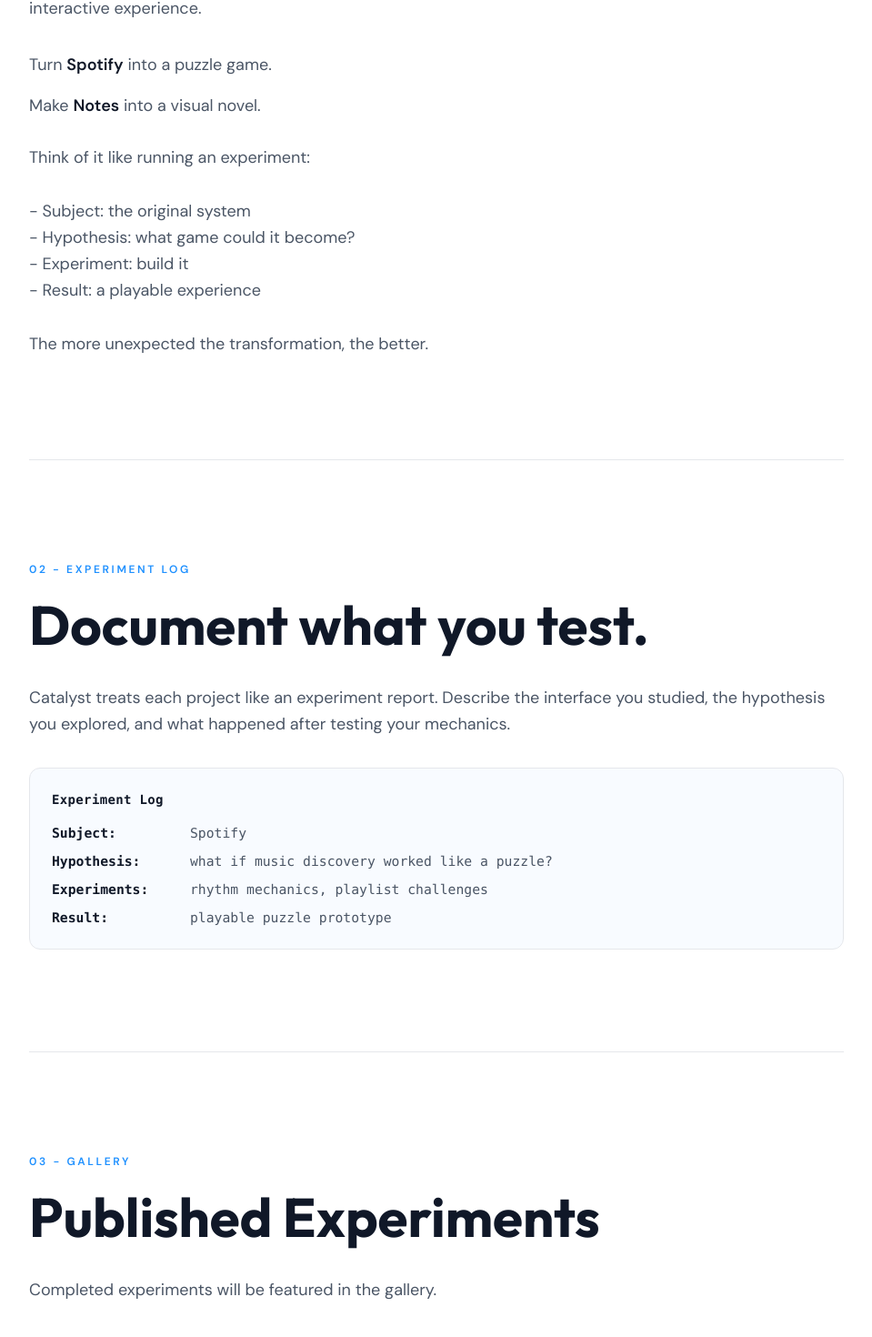
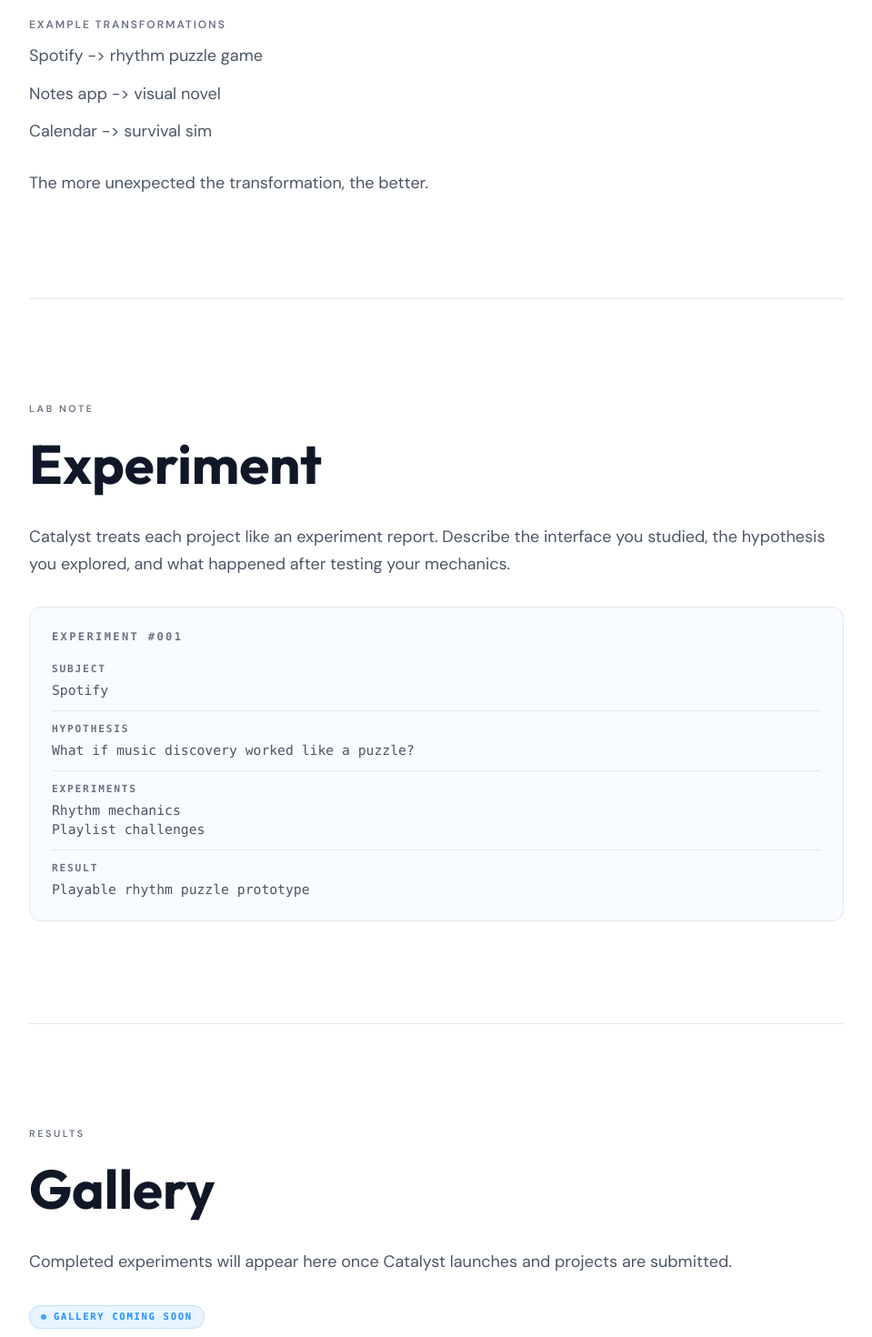
Before and after one commit to renaxii/catalyst, a SvelteKit app: page / in a window 1280 px wide. Shown: the part 1173-2643 px from the top of the page at 91% size, without its empty margins (160-1119 px from the left). Built offline with nearby package versions, Linux system fonts and the light colour scheme.

Commit message:
changed some formatting

```diff
--- a/src/routes/+page.svelte
+++ b/src/routes/+page.svelte
@@ -97,7 +97,7 @@
 		<span class="font-heading text-lg font-bold tracking-tight text-gray-900">Catalyst</span>
 		<div class="flex items-center gap-7 md:gap-9">
 			<ul class="hidden items-center gap-8 md:flex">
-				{#each [['#challenge', 'Challenge'], ['#experiment-log', 'Experiment Log'], ['#gallery', 'Gallery'], ['#prizes', 'Prizes'], ['#faq', 'FAQ']] as [href, label]}
+				{#each [['#challenge', 'Challenge'], ['#experiment', 'Experiment'], ['#gallery', 'Gallery'], ['#rewards', 'Rewards'], ['#faq', 'FAQ']] as [href, label]}
 					<li>
 						<a
 							{href}
@@ -142,10 +142,10 @@
 	/>
 </a>
 
-<main class="overflow-x-hidden px-6 pt-24 pb-24 md:pt-28 md:pb-32">
+<main class="lab-grid overflow-x-hidden px-6 pt-24 pb-24 md:pt-28 md:pb-32">
 	<section
 		bind:this={heroSectionEl}
-		class="relative mx-auto flex min-h-[84vh] w-full max-w-5xl flex-col items-center justify-center pb-24 text-center md:min-h-[88vh] md:pb-28"
+		class="hero-grid relative mx-auto flex min-h-[84vh] w-full max-w-5xl flex-col items-center justify-center pb-24 text-center md:min-h-[88vh] md:pb-28"
 	>
 		<h1
 			in:fade={{ duration: 520 }}
@@ -178,68 +178,74 @@
 	<section
 		id="challenge"
 		use:reveal
-		class="reveal-section mx-auto w-full max-w-4xl border-t border-gray-200 py-24 md:py-28"
+		class="reveal-section scroll-mt-24 mx-auto w-full max-w-4xl border-t border-gray-200 py-24 md:py-28"
 	>
-		<p class="reveal-item text-xs font-semibold uppercase tracking-[0.22em] text-dodger" style="--reveal-order: 0;">
-			01 - Challenge
+		<p
+			class="reveal-item lab-marker font-mono text-[0.67rem] font-semibold uppercase tracking-[0.24em] text-gray-500"
+			style="--reveal-order: 0;"
+		>
+			EXPERIMENT 01
 		</p>
 		<h2 class="reveal-item mt-4 font-heading text-4xl font-bold leading-tight text-gray-900 md:text-6xl" style="--reveal-order: 1;">
 			A simple rule:
 			<span class="block">interface becomes gameplay.</span>
 		</h2>
 		<p class="reveal-item mt-7 text-base leading-relaxed text-gray-600 md:text-lg" style="--reveal-order: 2;">
-			Take something people already know - an app, a tool, a system - and transform it into a playable game or interactive experience.
+			Take something people already know and reframe it as gameplay.
 		</p>
-		<ul class="mt-8 space-y-4 text-base leading-relaxed text-gray-600 md:text-lg">
-			<li class="reveal-item rounded-md px-3 -mx-3 transition-colors duration-200 hover:bg-dodger/5" style="--reveal-order: 3;">Turn <span class="font-semibold text-gray-900">Spotify</span> into a puzzle game.</li>
-            <li class="reveal-item rounded-md px-3 -mx-3 transition-colors duration-200 hover:bg-dodger/5" style="--reveal-order: 6;">Make <span class="font-semibold text-gray-900">Notes</span> into a visual novel.</li>
+		<p class="reveal-item mt-6 text-xs font-semibold uppercase tracking-[0.16em] text-gray-500" style="--reveal-order: 3;">
+			Example transformations
+		</p>
+		<ul class="mt-3 space-y-3 text-base leading-relaxed text-gray-600 md:text-lg">
+			<li class="reveal-item rounded-md px-3 -mx-3 transition-colors duration-200 hover:bg-dodger/5" style="--reveal-order: 4;">Spotify -> rhythm puzzle game</li>
+			<li class="reveal-item rounded-md px-3 -mx-3 transition-colors duration-200 hover:bg-dodger/5" style="--reveal-order: 5;">Notes app -> visual novel</li>
+			<li class="reveal-item rounded-md px-3 -mx-3 transition-colors duration-200 hover:bg-dodger/5" style="--reveal-order: 6;">Calendar -> survival sim</li>
 		</ul>
-        <p class="reveal-item mt-7 text-base leading-relaxed text-gray-600 md:text-lg" style="--reveal-order: 5;">
-        Think of it like running an experiment:<br><br>
-        - Subject: the original system<br>
-        - Hypothesis: what game could it become?<br>
-        - Experiment: build it<br>
-        - Result: a playable experience<br><br>
-        The more unexpected the transformation, the better.
-        </p>
+		<p class="reveal-item mt-7 text-base leading-relaxed text-gray-600 md:text-lg" style="--reveal-order: 7;">
+			The more unexpected the transformation, the better.
+		</p>
 	</section>
 
 	<section
-		id="experiment-log"
+		id="experiment"
 		use:reveal
-		class="reveal-section mx-auto w-full max-w-4xl border-t border-gray-200 py-24 md:py-28"
+		class="reveal-section scroll-mt-24 mx-auto w-full max-w-4xl border-t border-gray-200 py-24 md:py-28"
 	>
-		<p class="reveal-item text-xs font-semibold uppercase tracking-[0.22em] text-dodger" style="--reveal-order: 0;">
-			02 - Experiment Log
+		<p
+			class="reveal-item lab-marker font-mono text-[0.67rem] font-semibold uppercase tracking-[0.24em] text-gray-500"
+			style="--reveal-order: 0;"
+		>
+			LAB NOTE
 		</p>
 		<h2 class="reveal-item mt-4 font-heading text-4xl font-bold leading-tight text-gray-900 md:text-6xl" style="--reveal-order: 1;">
-			Document what you test.
+			Experiment
 		</h2>
 		<p class="reveal-item mt-7 text-base leading-relaxed text-gray-600 md:text-lg" style="--reveal-order: 2;">
 			Catalyst treats each project like an experiment report. Describe the interface you studied, the
 			hypothesis you explored, and what happened after testing your mechanics.
 		</p>
 		<div
-			class="reveal-item lab-note mt-8 rounded-xl border border-gray-200 bg-[#F8FBFF] px-5 py-5 text-[0.95rem] leading-relaxed md:px-6 md:py-6"
+			class="reveal-item lab-note lab-entry mt-8 rounded-xl border border-gray-200 bg-[#F8FBFF] px-5 py-5 text-[0.95rem] leading-relaxed md:px-6 md:py-6"
 			style="--reveal-order: 3;"
 		>
-			<p class="font-mono text-sm font-semibold tracking-wide text-gray-900">Experiment Log</p>
-			<dl class="mt-4 space-y-2.5 font-mono text-sm md:text-[0.92rem]">
-				<div class="grid grid-cols-[8.5rem_1fr] gap-x-4">
-					<dt class="font-semibold text-gray-900">Subject:</dt>
-					<dd class="text-gray-600">Spotify</dd>
+			<p class="font-mono text-xs font-semibold uppercase tracking-[0.2em] text-gray-500">Experiment #001</p>
+			<dl class="mt-5 font-mono text-sm md:text-[0.92rem]">
+				<div class="py-3 first:pt-0">
+					<dt class="text-[0.7rem] font-semibold uppercase tracking-[0.16em] text-gray-500">Subject</dt>
+					<dd class="mt-1 text-gray-600">Spotify</dd>
 				</div>
-				<div class="grid grid-cols-[8.5rem_1fr] gap-x-4">
-					<dt class="font-semibold text-gray-900">Hypothesis:</dt>
-					<dd class="text-gray-600">what if music discovery worked like a puzzle?</dd>
+				<div class="field-divider py-3">
+					<dt class="text-[0.7rem] font-semibold uppercase tracking-[0.16em] text-gray-500">Hypothesis</dt>
+					<dd class="mt-1 text-gray-600">What if music discovery worked like a puzzle?</dd>
 				</div>
-				<div class="grid grid-cols-[8.5rem_1fr] gap-x-4">
-					<dt class="font-semibold text-gray-900">Experiments:</dt>
-					<dd class="text-gray-600">rhythm mechanics, playlist challenges</dd>
+				<div class="field-divider py-3">
+					<dt class="text-[0.7rem] font-semibold uppercase tracking-[0.16em] text-gray-500">Experiments</dt>
+					<dd class="mt-1 text-gray-600">Rhythm mechanics</dd>
+					<dd class="text-gray-600">Playlist challenges</dd>
 				</div>
-				<div class="grid grid-cols-[8.5rem_1fr] gap-x-4">
-					<dt class="font-semibold text-gray-900">Result:</dt>
-					<dd class="text-gray-600">playable puzzle prototype</dd>
+				<div class="field-divider py-3 pb-0">
+					<dt class="text-[0.7rem] font-semibold uppercase tracking-[0.16em] text-gray-500">Result</dt>
+					<dd class="mt-1 text-gray-600">Playable rhythm puzzle prototype</dd>
 				</div>
 			</dl>
 		</div>
@@ -248,36 +254,41 @@
 	<section
 		id="gallery"
 		use:reveal
-		class="reveal-section mx-auto w-full max-w-4xl border-t border-gray-200 py-24 md:py-28"
+		class="reveal-section scroll-mt-24 mx-auto w-full max-w-4xl border-t border-gray-200 py-24 md:py-28"
 	>
-		<p class="reveal-item text-xs font-semibold uppercase tracking-[0.22em] text-dodger" style="--reveal-order: 0;">
-			03 - Gallery
+		<p
+			class="reveal-item lab-marker font-mono text-[0.67rem] font-semibold uppercase tracking-[0.24em] text-gray-500"
+			style="--reveal-order: 0;"
+		>
+			RESULTS
 		</p>
 		<h2 class="reveal-item mt-4 font-heading text-4xl font-bold leading-tight text-gray-900 md:text-6xl" style="--reveal-order: 1;">
-			Published Experiments
+			Gallery
 		</h2>
 		<p class="reveal-item mt-7 text-base leading-relaxed text-gray-600 md:text-lg" style="--reveal-order: 2;">
-			Completed experiments will be featured in the gallery.
+			Completed experiments will appear here once Catalyst launches and projects are submitted.
 		</p>
-		<div class="mt-8 space-y-2 text-base leading-relaxed md:text-lg">
-			<p class="reveal-item rounded-md px-3 -mx-3 font-semibold text-gray-900 transition-colors duration-200 hover:bg-dodger/5" style="--reveal-order: 3;">Experiment #01</p>
-			<p class="reveal-item rounded-md px-3 -mx-3 text-gray-600 transition-colors duration-200 hover:bg-dodger/5" style="--reveal-order: 4;"><span class="font-semibold text-gray-900">Subject:</span> Spotify</p>
-			<p class="reveal-item rounded-md px-3 -mx-3 text-gray-600 transition-colors duration-200 hover:bg-dodger/5" style="--reveal-order: 5;">
-				<span class="font-semibold text-gray-900">Transformation:</span> rhythm puzzle game
+		<div class="reveal-item mt-8" style="--reveal-order: 3;">
+			<p class="inline-flex items-center gap-2 rounded-full border border-dodger/20 bg-dodger/10 px-3 py-1 font-mono text-[0.66rem] font-semibold uppercase tracking-[0.16em] text-dodger">
+				<span class="inline-block h-1.5 w-1.5 rounded-full bg-dodger [animation:pulse_2.8s_ease-in-out_infinite]"></span>
+				Gallery coming soon
 			</p>
 		</div>
 	</section>
 
 	<section
-		id="prizes"
+		id="rewards"
 		use:reveal
-		class="reveal-section mx-auto w-full max-w-4xl border-t border-gray-200 py-24 md:py-28"
+		class="reveal-section scroll-mt-24 mx-auto w-full max-w-4xl border-t border-gray-200 py-24 md:py-28"
 	>
-		<p class="reveal-item text-xs font-semibold uppercase tracking-[0.22em] text-dodger" style="--reveal-order: 0;">
-			04 - Prizes
+		<p
+			class="reveal-item lab-marker font-mono text-[0.67rem] font-semibold uppercase tracking-[0.24em] text-gray-500"
+			style="--reveal-order: 0;"
+		>
+			REWARDS
 		</p>
 		<h2 class="reveal-item mt-4 font-heading text-4xl font-bold leading-tight text-gray-900 md:text-6xl" style="--reveal-order: 1;">
-			Prizes
+			Rewards
 		</h2>
 		<p class="reveal-item mt-7 text-base leading-relaxed text-gray-600 md:text-lg" style="--reveal-order: 2;">
 			If you ship your experiment, you may receive rewards such as game grants, console grants, and
@@ -293,10 +304,13 @@
 	<section
 		id="faq"
 		use:reveal
-		class="reveal-section mx-auto w-full max-w-4xl border-t border-gray-200 py-24 md:py-28"
+		class="reveal-section scroll-mt-24 mx-auto w-full max-w-4xl border-t border-gray-200 py-24 md:py-28"
 	>
-		<p class="reveal-item text-xs font-semibold uppercase tracking-[0.22em] text-dodger" style="--reveal-order: 0;">
-			05 — FAQ
+		<p
+			class="reveal-item lab-marker font-mono text-[0.67rem] font-semibold uppercase tracking-[0.24em] text-gray-500"
+			style="--reveal-order: 0;"
+		>
+			NOTES
 		</p>
 		<h2 class="reveal-item mt-4 font-heading text-4xl font-bold leading-tight text-gray-900 md:text-6xl" style="--reveal-order: 1;">
 			Questions
@@ -357,7 +371,7 @@
 			href="https://hackclub.com"
 			target="_blank"
 			rel="noreferrer"
-			class="font-semibold text-dodger transition-opacity duration-200 hover:opacity-75"
+			class="link-lift inline-block font-semibold text-dodger"
 		>
 			Hack Club
 		</a>
@@ -368,7 +382,7 @@
 			href="https://github.com/renaxii/catalyst"
 			target="_blank"
 			rel="noreferrer"
-			class="inline-block transition-all duration-200 hover:-translate-y-0.5 hover:text-dodger"
+			class="link-lift inline-block"
 		>
 			source code on GitHub
 		</a>
@@ -389,9 +403,54 @@
 		transition-delay: calc(var(--reveal-order, 0) * 70ms);
 	}
 
+	.lab-marker {
+		font-family: 'DM Sans', 'Inter', sans-serif;
+	}
+
+	.lab-entry {
+		transition: transform 260ms ease, border-color 260ms ease, box-shadow 260ms ease;
+	}
+
+	.lab-entry:hover {
+		transform: translateY(-2px);
+		border-color: rgba(30, 144, 255, 0.35);
+		box-shadow: 0 10px 24px -18px rgba(30, 144, 255, 0.55);
+	}
+
+	.field-divider {
+		border-top: 1px solid rgba(148, 163, 184, 0.22);
+	}
+
+	.link-lift {
+		transition: transform 240ms ease, color 240ms ease, opacity 240ms ease;
+	}
+
+	.link-lift:hover {
+		transform: translateY(-2px);
+		color: #1e90ff;
+	}
+
+	.hero-grid::before {
+		content: '';
+		position: absolute;
+		inset: 6% 2% 10% 2%;
+		pointer-events: none;
+		border-radius: 24px;
+		background-image:
+			linear-gradient(to right, rgba(30, 144, 255, 0.055) 1px, transparent 1px),
+			linear-gradient(to bottom, rgba(30, 144, 255, 0.055) 1px, transparent 1px);
+		background-size: 40px 40px;
+		opacity: 0.26;
+		mask-image: radial-gradient(circle at 50% 45%, #000 45%, transparent 92%);
+	}
+
 	:global(.reveal-section.is-visible) {
 		opacity: 1;
 		transform: translateY(0);
+	}
+
+	:global(html) {
+		scroll-behavior: smooth;
 	}
 
 	:global(.is-visible .reveal-item) {
@@ -400,6 +459,10 @@
 	}
 
 	@media (prefers-reduced-motion: reduce) {
+		:global(html) {
+			scroll-behavior: auto;
+		}
+
 		.reveal-section {
 			opacity: 1;
 			transform: none;
@@ -419,7 +482,7 @@
 	:global(main),
 	:global(section),
 	:global(footer) {
-		transition: background-color 200ms ease, color 200ms ease, border-color 200ms ease;
+		transition: background-color 340ms ease, color 340ms ease, border-color 340ms ease;
 	}
 
 	:global(html[data-theme='dark']) {
@@ -458,11 +521,44 @@
 	}
 
 	:global(html[data-theme='dark'] .lab-note) {
-		background-color: rgba(30, 41, 59, 0.7) !important;
-		border-color: rgba(148, 163, 184, 0.35) !important;
+		background-color: rgba(15, 23, 42, 0.92) !important;
+		border-color: rgba(59, 130, 246, 0.32) !important;
+		box-shadow: inset 0 0 0 1px rgba(30, 144, 255, 0.12);
+	}
+
+	:global(html[data-theme='dark'] .lab-entry) {
+		background-color: rgba(15, 23, 42, 0.45) !important;
+		border-color: rgba(148, 163, 184, 0.3) !important;
+	}
+
+	:global(html[data-theme='dark'] .lab-entry:hover) {
+		border-color: rgba(30, 144, 255, 0.45) !important;
+		box-shadow: 0 10px 24px -18px rgba(59, 130, 246, 0.7);
+	}
+
+	:global(html[data-theme='dark'] .field-divider) {
+		border-color: rgba(148, 163, 184, 0.28) !important;
+	}
+
+	:global(html[data-theme='dark'] .lab-marker) {
+		color: #94a3b8 !important;
+	}
+
+	:global(html[data-theme='dark'] .lab-note .text-gray-500) {
+		color: #93c5fd !important;
+	}
+
+	:global(html[data-theme='dark'] .lab-note .text-gray-600) {
+		color: #dbeafe !important;
 	}
 
 	:global(html[data-theme='dark'] .faq-item:hover) {
 		background-color: rgba(30, 144, 255, 0.08) !important;
 	}
+
+	@media (max-width: 640px) {
+		.hero-grid::before {
+			inset: 8% 0% 14% 0%;
+		}
+	}
 </style>
```
